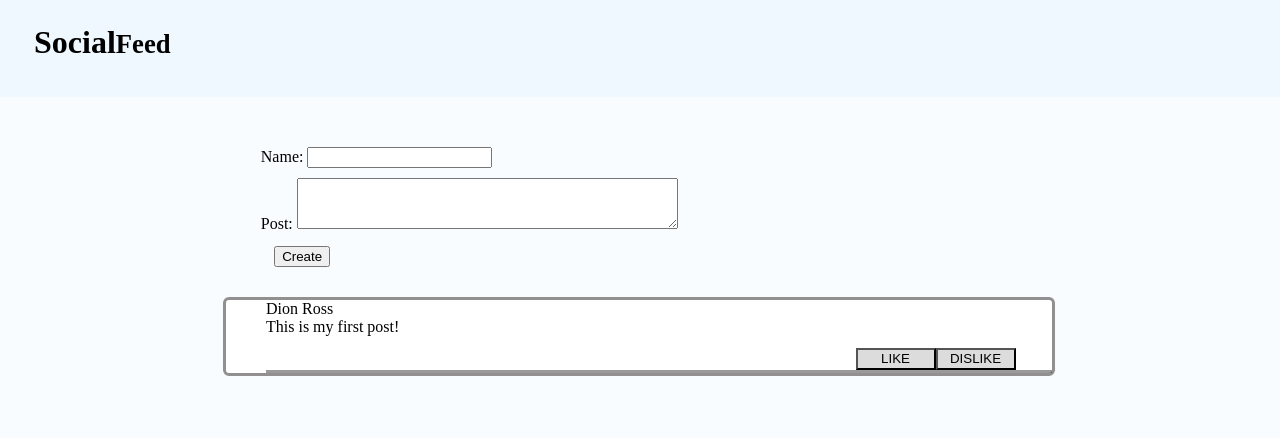
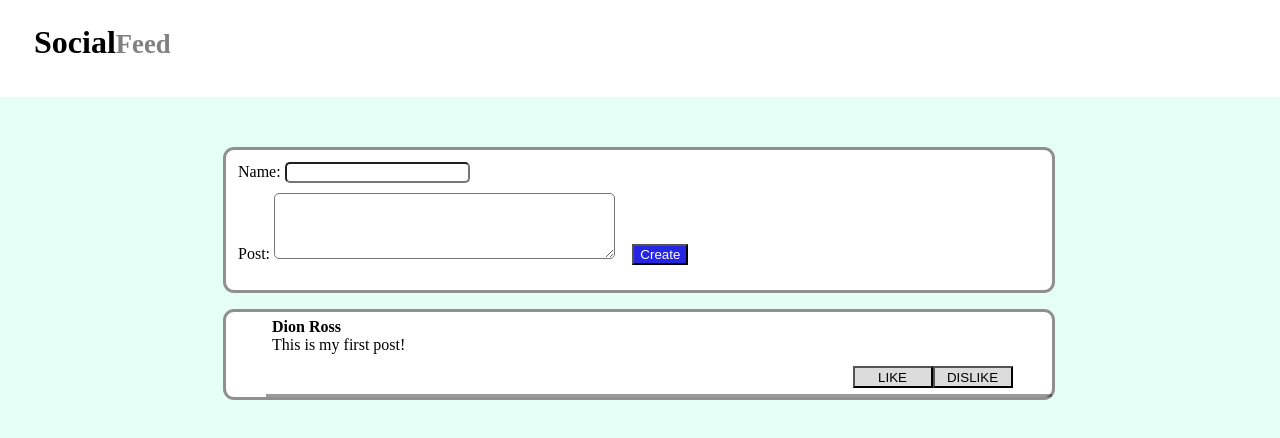
Before and after one commit to djon125/Social-Feed, a React (Create React App) app: page / in a window 1280 px wide. Shown: the top 438 px of the page. Built offline with nearby package versions, Linux system fonts and the light colour scheme.

Commit message:
added styling elements

```diff
--- a/src/App.css
+++ b/src/App.css
@@ -30,18 +30,15 @@
 .table {
     margin-left: 50%;
     margin-right: 50%;
-    /* background-color: rgba(188, 245, 226, 0.858)
+    background-color: rgba(188, 245, 226, 0.858)
 }
 
 
 
-*{
-    /* background-color: rgba(188, 245, 226, 0.858); */
 
-}
 
 h1 {
-    background-color: aliceblue;
+    background-color: white;
     padding: 36px;
     margin: auto;
     margin-bottom: 50px;
@@ -50,7 +47,7 @@ h1 {
     margin-top: -20px;
 }
 .text-muted {
-    background-color: aliceblue;
+    background-color: white;
 }
 
 .form-group {
@@ -72,18 +69,52 @@ ul {
     list-style: none;
     border-style: solid;
     border-color: #918f8f;
-    border-radius: 6px;
+    border-radius: 11px;
     background-color: white;
     margin-left: 215px;
     margin-right: 217px;
 }
 
 body {
-    background-color: #eff7fe52;
+    background-color: #7fffd430;
 }
 
 li {
     border-bottom: 5px solid #1a191970;
     border-bottom-width: medium;
     word-wrap: break-word;
+    padding: 6px;
 }
+
+
+
+.button {
+    margin: 1em;
+    background-color: #2525e2fe;
+    /* position: relative; */
+    right: -396px;
+    color: white;
+}
+
+.bottom-part {
+    list-style: none;
+    border-style: solid;
+    border-color: #918f8f;
+    border-radius: 11px;
+    background-color: white;
+    margin-left: 215px;
+    margin-right: 217px;
+    padding: 12px;
+}
+
+.name {
+    font-weight: bold;
+}
+
+.form-control {
+    border-radius: 5px;
+}
+
+.text-muted {
+    color: gray;
+}
--- a/src/Components/CreatePost/CreatPost.jsx
+++ b/src/Components/CreatePost/CreatPost.jsx
@@ -24,9 +24,8 @@ const CreatPost = (props) => {
             </div>
             <div>
                 <label>Post: </label>
-                <textarea rows="3" cols="45" type="text" value={post} onChange={(event) => setPost(event.target.value)}></textarea>
+                <textarea className="form-control" rows="4" cols="40" type="text" value={post} onChange={(event) => setPost(event.target.value)}></textarea> <button className='button' style={{margin: '1em'}} type='submit'>Create</button>
             </div>
-            <button className='btn btn-primary' style={{margin: '1em'}} type='submit'>Create</button>
         </form>
      );
 }
```
